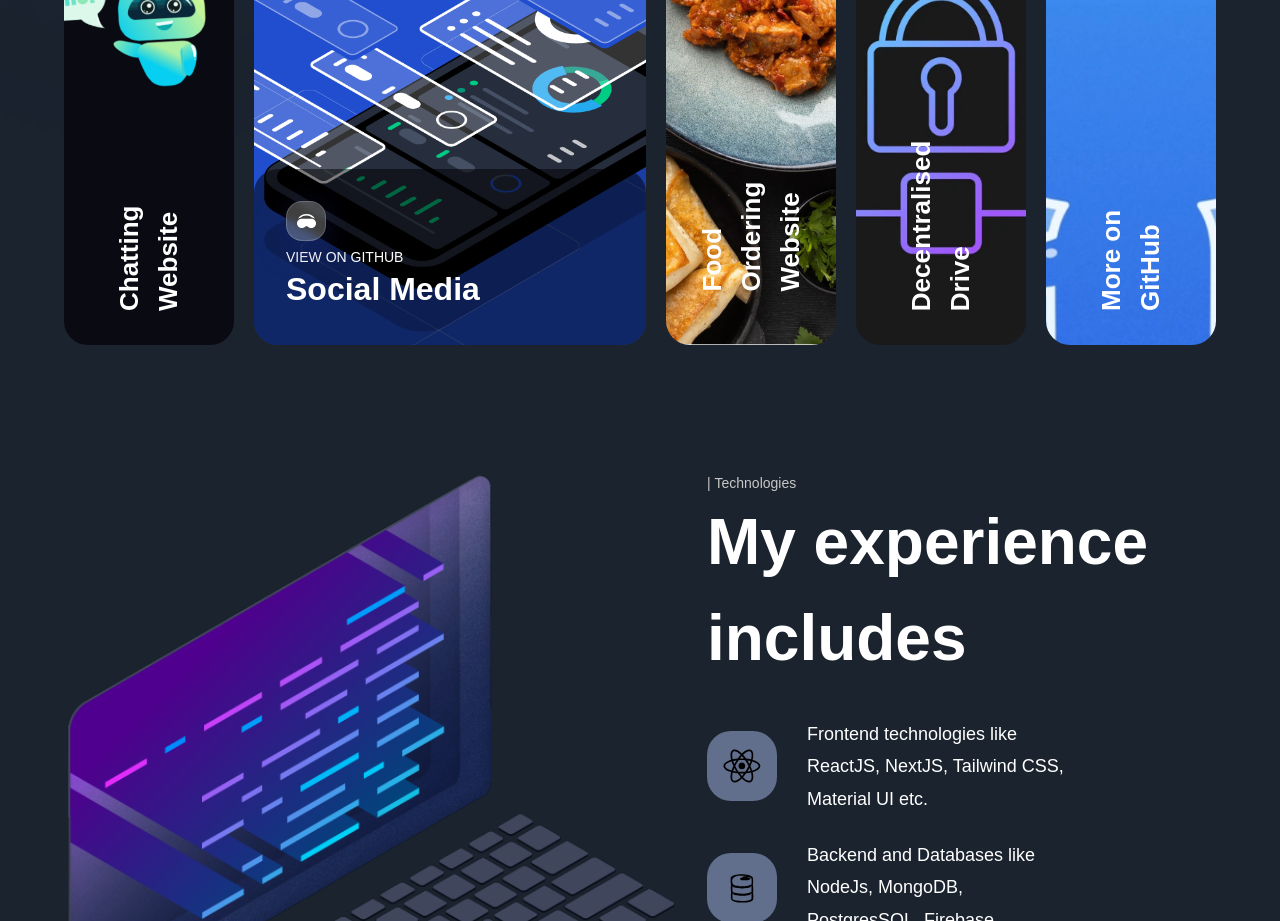
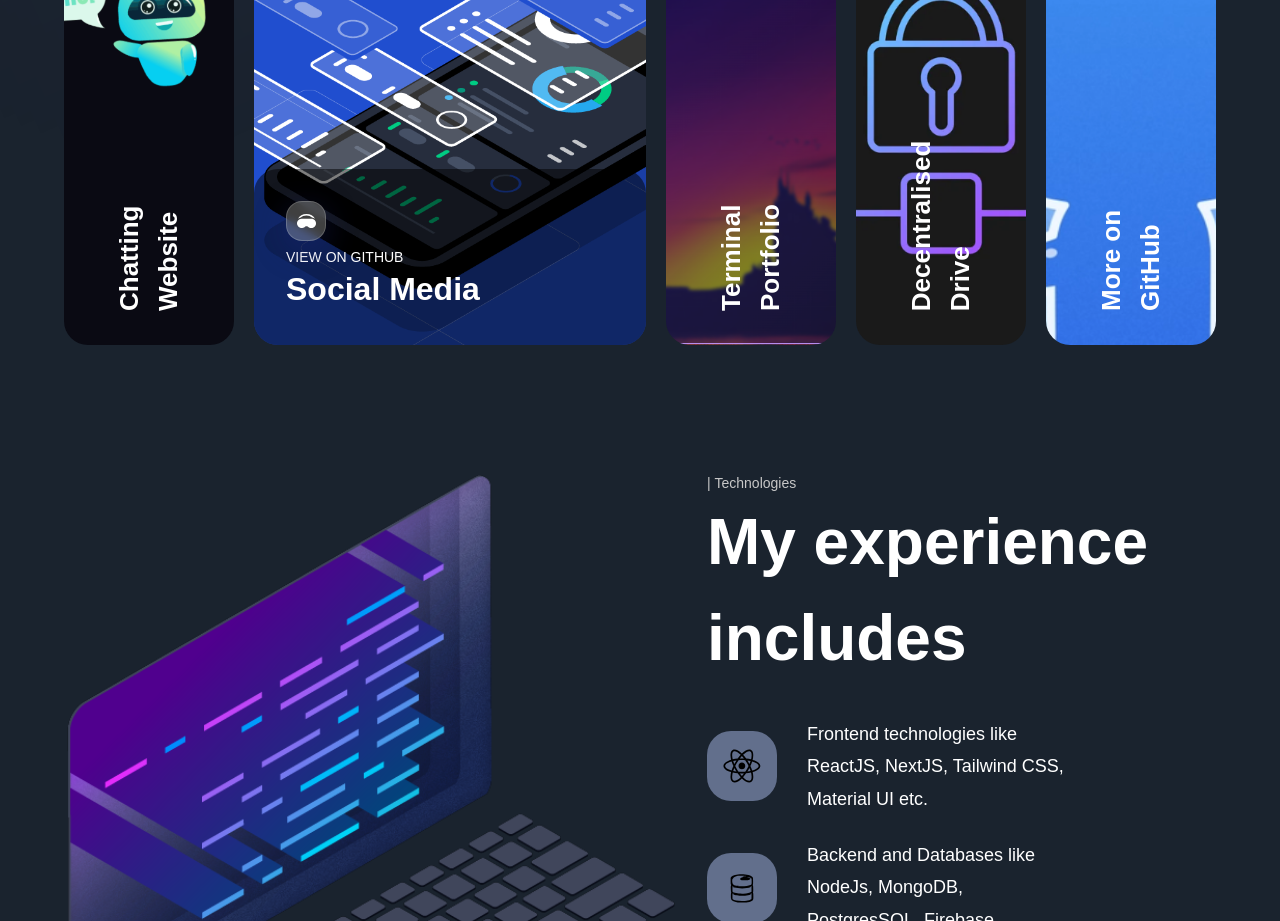
Before and after one commit to PradhumnAgarwal/Portfolio, a Next.js app: page / in a window 1280 px wide. Shown: the part 1620-2541 px from the top of the page. Built offline with nearby package versions, Linux system fonts and the light colour scheme; a web font is replaced by a local one.

Commit message:
first commit

```diff
--- a/constants/index.js
+++ b/constants/index.js
@@ -17,8 +17,8 @@ export const exploreWorlds = [
   {
     id: 'world-3',
     imgUrl: '/planet-3.png',
-    title: 'Food Ordering Website',
-    link: 'https://github.com/PradhumnAgarwal/Sizzle'
+    title: 'Terminal Portfolio',
+    link: 'https://github.com/PradhumnAgarwal/terminal-portfolio'
   },
   {
     id: 'world-4',
```
Also changed, not shown: public/planet-3.png.
